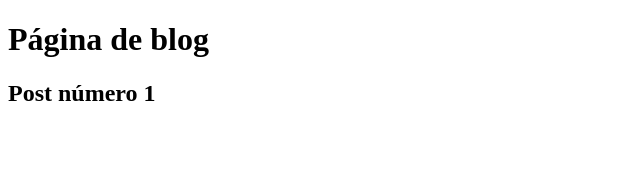
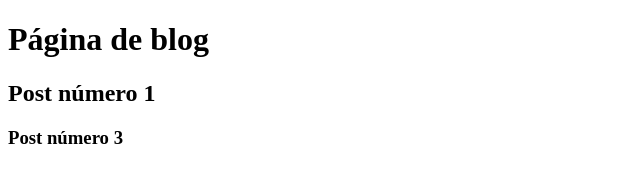
Before and after one commit to SauloCaires/aulagithub, a plain HTML site: page blog.html in a window 1280 px wide. Shown: the whole page, without its empty margins (0-640 px from the left). Drawn offline with Linux system fonts and the light colour scheme.

Commit message:
Update blog

```diff
--- a/blog.html
+++ b/blog.html
@@ -8,5 +8,6 @@
 <body>
     <h1>Página de blog</h1>
     <h2>Post número 1</h2>
+    <h3>Post número 3</h3>
 </body>
 </html>
```
